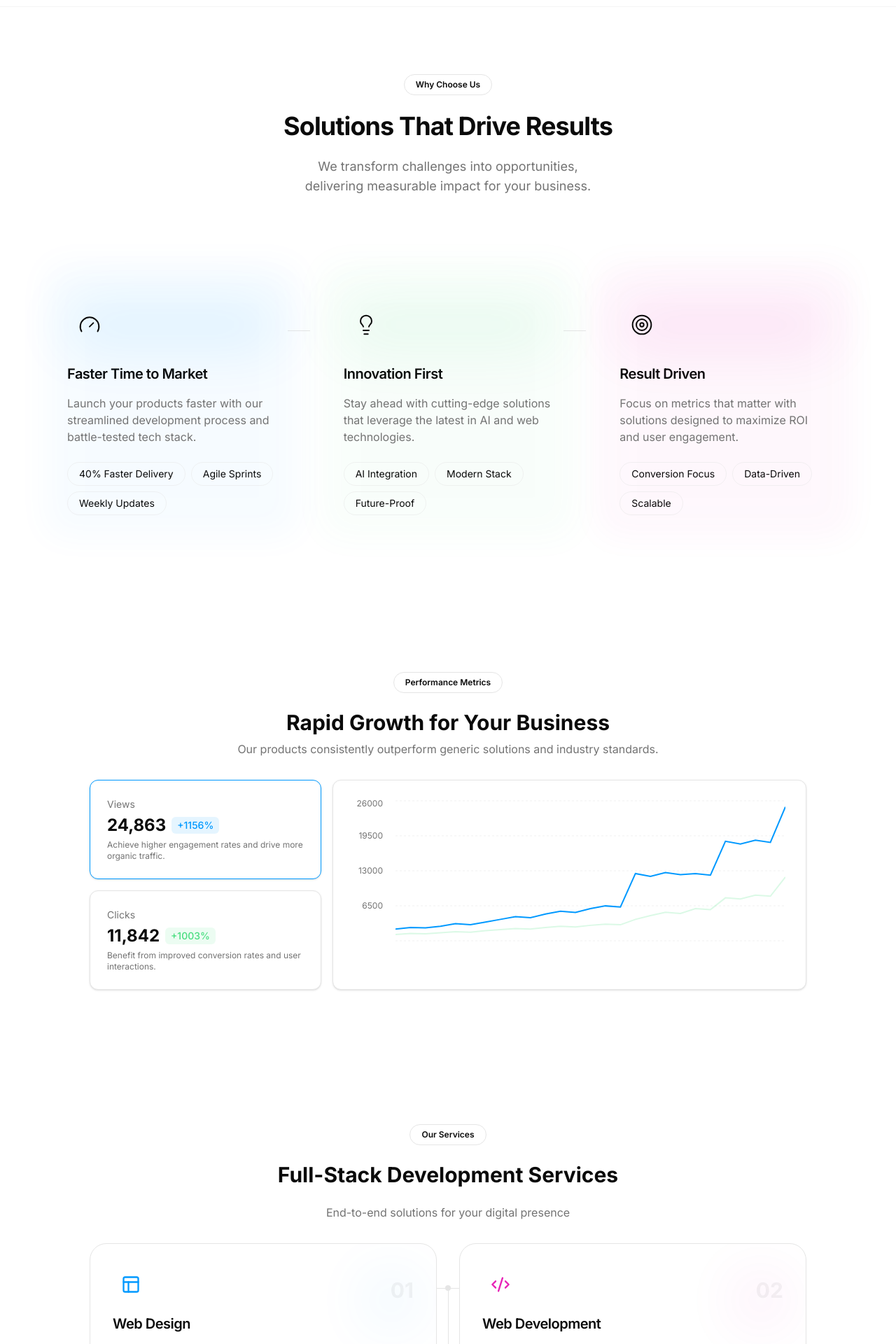
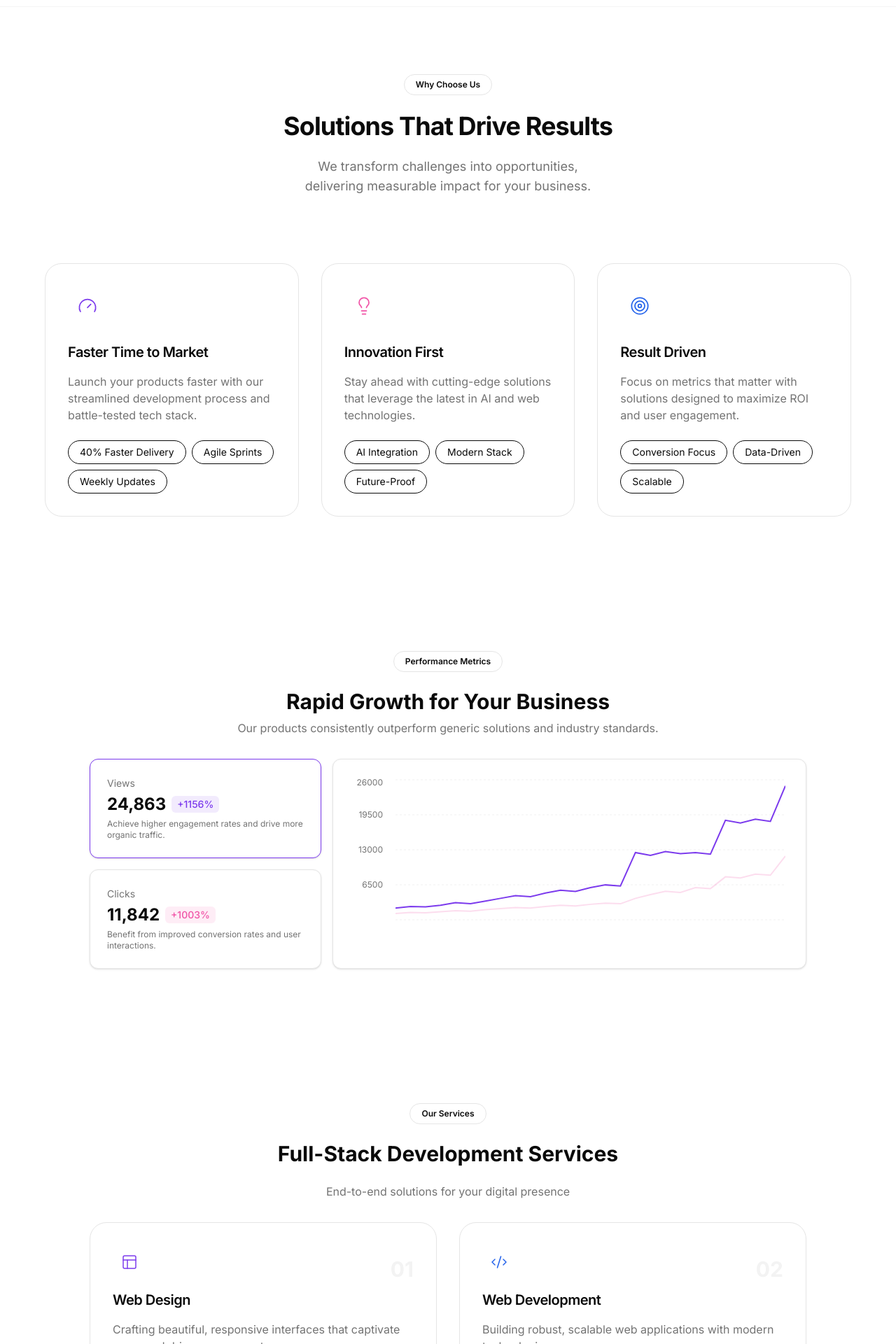
Before and after one commit to sebastiankehle/webvise-landing-page, a Next.js app: page / in a window 1280 px wide. Shown: the part 880-2800 px from the top of the page at 70% size. Built offline with nearby package versions, Linux system fonts and the light colour scheme.

Commit message:
style changes and cleanup

```diff
--- a/src/app/globals.css
+++ b/src/app/globals.css
@@ -23,17 +23,21 @@ body {
     --muted-foreground: 0 0% 45.1%;
     --accent: 0 0% 96.1%;
     --accent-foreground: 0 0% 9%;
-    --accent-3: 315 80% 52%;
 
-    /* Accent colors - same in both themes */
-    --accent-1: 204 100% 50%; /* Vercel blue */
-    --accent-2: 142 69% 58%; /* Vercel green */
-    --ring-accent-1: 204 100% 50% / 0.3;
-    --ring-accent-2: 142 69% 58% / 0.3;
-    --hover-accent-1: 204 100% 50% / 0.1;
-    --hover-accent-2: 142 69% 58% / 0.1;
-    --border-accent-1: 204 100% 50% / 0.2;
-    --border-accent-2: 142 69% 58% / 0.2;
+    /* Light Mode Accent Colors */
+    --accent-1: 262 83% 58%; /* Vibrant Purple */
+    --accent-2: 328 85% 64%; /* Bright Pink */
+    --accent-3: 221 83% 53%; /* Royal Blue */
+    --accent-4: 187 85% 43%; /* Teal */
+    --accent-5: 152 81% 42%; /* Emerald */
+
+    /* Light Mode Ring/Hover/Border variants */
+    --ring-accent-1: 262 83% 58% / 0.3;
+    --ring-accent-2: 328 85% 64% / 0.3;
+    --hover-accent-1: 262 83% 58% / 0.1;
+    --hover-accent-2: 328 85% 64% / 0.1;
+    --border-accent-1: 262 83% 58% / 0.2;
+    --border-accent-2: 328 85% 64% / 0.2;
 
     --destructive: 0 84.2% 60.2%;
     --destructive-foreground: 0 0% 98%;
@@ -59,7 +63,21 @@ body {
     --muted-foreground: 0 0% 63.9%;
     --accent: 0 0% 14.9%;
     --accent-foreground: 0 0% 98%;
-    --accent-3: 315 70% 60%;
+
+    /* Dark Mode Accent Colors */
+    --accent-1: 264 89% 72%; /* Brighter Purple */
+    --accent-2: 328 95% 74%; /* Vivid Pink */
+    --accent-3: 221 93% 67%; /* Bright Blue */
+    --accent-4: 187 92% 55%; /* Bright Teal */
+    --accent-5: 152 85% 55%; /* Bright Emerald */
+
+    /* Dark Mode Ring/Hover/Border variants */
+    --ring-accent-1: 264 89% 72% / 0.3;
+    --ring-accent-2: 328 95% 74% / 0.3;
+    --hover-accent-1: 264 89% 72% / 0.1;
+    --hover-accent-2: 328 95% 74% / 0.1;
+    --border-accent-1: 264 89% 72% / 0.2;
+    --border-accent-2: 328 95% 74% / 0.2;
 
     --destructive: 0 62.8% 30.6%;
     --destructive-foreground: 0 0% 98%;
--- a/src/components/sections/benefits.tsx
+++ b/src/components/sections/benefits.tsx
@@ -33,46 +33,24 @@ export function Benefits({ id }: BenefitsProps) {
             <InView
               key={benefit.title}
               delay={0.15 * ((index + 1) % 3) + 0.1}
-              className="group relative"
+              className="group"
             >
-              {/* Connecting lines */}
-              {index < 2 && (
-                <div className="absolute left-full top-24 hidden h-px w-8 -translate-x-4 bg-border lg:block" />
-              )}
-
-              {/* Card */}
-              <div className="relative h-full space-y-6 rounded-3xl p-8">
-                {/* Glowing background */}
+              <div className="relative h-full space-y-6 rounded-3xl border bg-card p-8 transition-all duration-300 hover:border-foreground/20">
+                {/* Icon */}
                 <div
                   className={cn(
-                    "absolute inset-0 -z-10 rounded-3xl opacity-[0.03] blur-xl transition-opacity duration-500",
-                    "group-hover:opacity-10"
+                    "flex h-14 w-14 items-center justify-center rounded-2xl transition-transform duration-500 group-hover:scale-110",
+                    "bg-background"
                   )}
-                  style={{ background: benefit.color }}
-                />
-
-                {/* Icon */}
-                <div className="relative">
-                  <div
-                    className={cn(
-                      "absolute inset-0 opacity-10 blur-2xl transition-opacity duration-500",
-                      "group-hover:opacity-25"
-                    )}
-                    style={{ background: benefit.color }}
+                  style={{
+                    boxShadow: `inset 0 0 0 1px ${benefit.color}20`,
+                  }}
+                >
+                  <benefit.icon
+                    className="h-7 w-7"
+                    style={{ color: benefit.color }}
+                    strokeWidth={1.5}
                   />
-                  <div
-                    className={cn(
-                      "relative flex h-16 w-16 items-center justify-center rounded-2xl transition-transform duration-500",
-                      "group-hover:scale-110"
-                    )}
-                    style={{ background: `${benefit.color}08` }}
-                  >
-                    <benefit.icon
-                      className="h-8 w-8"
-                      style={{ color: `${benefit.color}CC` }}
-                      strokeWidth={1.5}
-                    />
-                  </div>
                 </div>
 
                 {/* Content */}
@@ -89,10 +67,14 @@ export function Benefits({ id }: BenefitsProps) {
                     <div
                       key={metric}
                       className={cn(
-                        "rounded-full px-4 py-1.5 text-sm transition-colors duration-300",
-                        "border border-border/50",
+                        "rounded-full px-4 py-1.5 text-sm",
+                        "border transition-colors duration-300",
                         "group-hover:border-border"
                       )}
+                      style={{
+                        borderColor: `${benefit.color}10`,
+                        background: `${benefit.color}05`,
+                      }}
                     >
                       {metric}
                     </div>
--- a/src/components/sections/process.tsx
+++ b/src/components/sections/process.tsx
@@ -11,31 +11,20 @@ interface ProcessProps {
 }
 
 export function Process({ id }: ProcessProps) {
-  // Helper function to get accent color based on index
   const getAccentColor = (index: number) => {
-    switch (index % 3) {
+    switch (index) {
       case 0:
-        return "text-[hsl(var(--accent-1))]";
+        return "text-[hsl(var(--accent-1))]"; // Purple
       case 1:
-        return "text-[hsl(var(--accent-2))]";
+        return "text-[hsl(var(--accent-2))]"; // Pink
       case 2:
-        return "text-[hsl(var(--accent-3))]";
+        return "text-[hsl(var(--accent-3))]"; // Blue
+      case 3:
+        return "text-[hsl(var(--accent-4))]"; // Teal
+      case 4:
+        return "text-[hsl(var(--accent-5))]"; // Emerald
       default:
-        return "";
-    }
-  };
-
-  // Helper function to get accent background based on index
-  const getAccentBg = (index: number) => {
-    switch (index % 3) {
-      case 0:
-        return "bg-[hsl(var(--accent-1))]";
-      case 1:
-        return "bg-[hsl(var(--accent-2))]";
-      case 2:
-        return "bg-[hsl(var(--accent-3))]";
-      default:
-        return "";
+        return "text-foreground";
     }
   };
 
@@ -55,19 +44,13 @@ export function Process({ id }: ProcessProps) {
         </div>
 
         <div className="relative mt-16">
-          {/* Connecting Line */}
-          <div
-            className={cn(
-              "absolute left-0 top-24 hidden h-[1px] w-full transition-colors duration-300 md:block"
-            )}
-          >
-            <div className="relative h-full w-full">
-              <div className="absolute h-full w-full bg-border/50" />
-              <div className="absolute h-full w-1/5 animate-[flow_3s_ease-in-out_infinite] bg-gradient-to-r from-transparent via-border to-transparent" />
+          <div className="absolute left-0 right-0 top-12 hidden h-px md:block">
+            <div className="mx-auto max-w-[calc(100%-4rem)]">
+              <div className="h-px bg-border/50" />
             </div>
           </div>
 
-          <div className="grid grid-cols-1 gap-4 md:grid-cols-5">
+          <div className="grid grid-cols-1 gap-6 md:grid-cols-5">
             {processContent.steps.slice(0, 5).map((step, index) => (
               <InView
                 key={step.title}
@@ -76,66 +59,30 @@ export function Process({ id }: ProcessProps) {
               >
                 <Card
                   className={cn(
-                    "relative overflow-hidden p-6",
-                    "transition-all duration-500",
+                    "relative flex h-full flex-col p-6",
+                    "transition-all duration-300",
                     "border-border/50 hover:border-border",
-                    "before:absolute before:left-1/2 before:top-0 before:h-4 before:w-[1px] before:-translate-x-1/2 before:bg-border/50 before:content-[''] md:before:hidden",
-                    index !== 0 && "mt-8 md:mt-0",
-                    index % 2 === 0 ? "md:translate-y-8" : "md:-translate-y-8"
+                    index !== 0 && "mt-8 md:mt-0"
                   )}
                 >
-                  {/* Animated Background */}
                   <div
                     className={cn(
-                      "absolute inset-0 -z-10 opacity-0 transition-opacity duration-500 group-hover:opacity-100",
-                      "bg-gradient-to-br from-transparent via-[hsl(var(--accent-1))]/5 to-transparent",
-                      index % 3 === 1 && "via-[hsl(var(--accent-2))]/5",
-                      index % 3 === 2 && "via-[hsl(var(--accent-3))]/5"
-                    )}
-                  />
-
-                  <div className="space-y-4">
-                    {/* Step Number */}
-                    <span
-                      className={cn(
-                        "block text-sm font-medium",
-                        getAccentColor(index)
-                      )}
-                    >
-                      Step {(index + 1).toString().padStart(2, "0")}
-                    </span>
-
-                    {/* Icon */}
-                    <div
-                      className={cn(
-                        "flex h-10 w-10 items-center justify-center rounded-xl transition-transform duration-500 group-hover:scale-110",
-                        getAccentBg(index) + "/10"
+                      "inline-flex rounded-2xl p-3",
+                      "transition-transform duration-300 group-hover:scale-105"
                     )}
                   >
                     <step.icon
-                        className={cn("h-5 w-5", getAccentColor(index))}
+                      className={cn("h-6 w-6", getAccentColor(index))}
                       strokeWidth={1.5}
                     />
                   </div>
 
-                    {/* Content */}
-                    <div className="space-y-2">
-                      <h3 className="text-lg font-semibold">{step.title}</h3>
+                  <div className="flex-1">
+                    <h3 className="mb-2 text-lg font-semibold">{step.title}</h3>
                     <p className="text-sm text-muted-foreground">
                       {step.description}
                     </p>
                   </div>
-                  </div>
-
-                  {/* Bottom Accent */}
-                  <div
-                    className={cn(
-                      "absolute bottom-0 left-0 h-0.5 w-full opacity-0 transition-opacity duration-500 group-hover:opacity-100",
-                      "bg-gradient-to-r from-transparent via-[hsl(var(--accent-1))]/50 to-transparent",
-                      index % 3 === 1 && "via-[hsl(var(--accent-2))]/50",
-                      index % 3 === 2 && "via-[hsl(var(--accent-3))]/50"
-                    )}
-                  />
                 </Card>
               </InView>
             ))}
--- a/src/components/sections/services.tsx
+++ b/src/components/sections/services.tsx
@@ -10,6 +10,21 @@ interface ServicesProps {
 }
 
 export function Services({ id }: ServicesProps) {
+  const getAccentColor = (index: number) => {
+    switch (index) {
+      case 0:
+        return "text-[hsl(var(--accent-1))]"; // Purple
+      case 1:
+        return "text-[hsl(var(--accent-3))]"; // Blue
+      case 2:
+        return "text-[hsl(var(--accent-4))]"; // Teal
+      case 3:
+        return "text-[hsl(var(--accent-5))]"; // Emerald
+      default:
+        return "text-foreground";
+    }
+  };
+
   return (
     <section id={id} className="relative px-4 py-24">
       <InView className="mx-auto max-w-5xl space-y-8">
@@ -29,80 +44,57 @@ export function Services({ id }: ServicesProps) {
         </div>
 
         <div className="mt-20 grid gap-8 sm:grid-cols-2">
-          <div className="pointer-events-none absolute inset-0 hidden sm:block">
-            <div className="absolute left-[calc(25%+1.5rem)] right-[calc(25%+1.5rem)] top-[calc(25%+4rem)] h-px bg-border" />
-            <div className="absolute left-[calc(25%+1.5rem)] right-[calc(25%+1.5rem)] top-[calc(75%+4rem)] h-px bg-border" />
-            <div className="absolute bottom-[calc(25%-4rem)] left-1/2 top-[calc(25%+4rem)] w-px bg-border" />
-            <div className="absolute left-1/2 top-[calc(25%+4rem)] h-2 w-2 -translate-x-1/2 -translate-y-1/2 rounded-full bg-border" />
-            <div className="absolute left-1/2 top-[calc(75%+4rem)] h-2 w-2 -translate-x-1/2 -translate-y-1/2 rounded-full bg-border" />
-          </div>
-
           {servicesContent.services.map((service, index) => (
             <InView key={service.title} delay={0.1 * (index + 1)}>
               <div
                 className={cn(
                   "group relative overflow-hidden rounded-3xl border bg-card p-8",
-                  "transition-colors duration-300",
+                  "transition-all duration-300",
                   "hover:border-foreground/20"
                 )}
               >
                 <div className="relative space-y-4">
+                  {/* Icon */}
                   <div
                     className={cn(
-                      "inline-flex rounded-2xl bg-background/50 p-3"
+                      "inline-flex rounded-2xl p-3",
+                      "transition-transform duration-300 group-hover:scale-105"
                     )}
                   >
                     <service.icon
-                      className={cn(
-                        "h-7 w-7",
-                        index === 0 && "text-[hsl(var(--accent-1))]",
-                        index === 1 && "text-[hsl(var(--accent-3))]",
-                        index === 2 && "text-[hsl(var(--accent-2))]",
-                        index === 3 && "text-zinc-400"
-                      )}
+                      className={cn("h-6 w-6", getAccentColor(index))}
+                      strokeWidth={1.5}
                     />
                   </div>
 
+                  {/* Number */}
                   <div className="absolute right-0 top-0">
                     <span className="text-3xl font-bold text-foreground/5">
                       {(index + 1).toString().padStart(2, "0")}
                     </span>
                   </div>
 
+                  {/* Content */}
                   <h3 className="text-lg font-semibold tracking-tight sm:text-xl">
                     {service.title}
                   </h3>
                   <p className="text-muted-foreground">{service.description}</p>
 
+                  {/* Features */}
                   <ul className="grid gap-2 pt-4 sm:grid-cols-2">
                     {service.features.map((feature) => (
                       <li
                         key={feature}
                         className={cn(
-                          "rounded-full border px-3 py-1.5 text-sm",
-                          "text-muted-foreground/80",
-                          "flex items-center justify-center text-center"
+                          "flex items-center justify-center rounded-full border px-3 py-1.5 text-center text-sm",
+                          "text-muted-foreground/80 transition-colors duration-300",
+                          "group-hover:border-border"
                         )}
                       >
                         {feature}
                       </li>
                     ))}
                   </ul>
-
-                  <div
-                    className="pointer-events-none absolute -right-4 -top-4 h-24 w-24 rounded-full bg-gradient-to-br opacity-5 blur-2xl transition-opacity group-hover:opacity-10"
-                    style={{
-                      background:
-                        index === 0
-                          ? "hsl(var(--accent-1))"
-                          : index === 1
-                            ? "hsl(var(--accent-3))"
-                            : index === 2
-                              ? "hsl(var(--accent-2))"
-                              : "hsl(var(--muted))",
-                    }}
-                  />
-                  <div className="absolute -z-10 h-full w-full bg-gradient-to-br from-foreground/[0.01] to-foreground/[0.02] opacity-0 transition-opacity group-hover:opacity-100" />
                 </div>
               </div>
             </InView>
--- a/src/components/sections/solutions.tsx
+++ b/src/components/sections/solutions.tsx
@@ -15,26 +15,13 @@ export function Solutions({ id }: SolutionsProps) {
   const getAccentColor = (index: number) => {
     switch (index) {
       case 0:
-        return "text-[hsl(var(--accent-1))]";
+        return "text-[hsl(var(--accent-1))]"; // Purple for first card
       case 1:
-        return "text-[hsl(var(--accent-2))]";
+        return "text-[hsl(var(--accent-2))]"; // Pink for middle (featured) card
       case 2:
-        return "text-[hsl(var(--accent-3))]";
+        return "text-[hsl(var(--accent-3))]"; // Blue for last card
       default:
-        return "";
-    }
-  };
-
-  const getAccentBg = (index: number) => {
-    switch (index) {
-      case 0:
-        return "bg-[hsl(var(--accent-1))]";
-      case 1:
-        return "bg-[hsl(var(--accent-2))]";
-      case 2:
-        return "bg-[hsl(var(--accent-3))]";
-      default:
-        return "";
+        return "text-foreground";
     }
   };
 
@@ -68,6 +55,7 @@ export function Solutions({ id }: SolutionsProps) {
                     "lg:scale-105",
                     "lg:-mt-4 lg:mb-4",
                     "lg:h-[39rem]",
+                    "border-[hsl(var(--accent-2))]",
                   ]
                 )}
               >
@@ -86,8 +74,8 @@ export function Solutions({ id }: SolutionsProps) {
                 <div className="mb-6 space-y-4">
                   <div
                     className={cn(
-                      "w-fit rounded-2xl p-3 transition-colors",
-                      getAccentBg(index) + "/10"
+                      "inline-flex rounded-2xl p-3",
+                      "transition-transform duration-300 group-hover:scale-105"
                     )}
                   >
                     <solution.icon
@@ -120,14 +108,9 @@ export function Solutions({ id }: SolutionsProps) {
                       key={feature.title}
                       className="grid grid-cols-[auto,1fr] items-start gap-4"
                     >
-                      <div
-                        className={cn(
-                          "rounded-lg p-2",
-                          getAccentBg(index) + "/5"
-                        )}
-                      >
+                      <div className="rounded-lg p-2">
                         <feature.icon
-                          className={cn("h-4 w-4", getAccentColor(index))}
+                          className="h-4 w-4 text-foreground"
                           strokeWidth={1.5}
                         />
                       </div>
--- a/src/components/ui/progress.tsx
+++ b/src/components/ui/progress.tsx
@@ -7,7 +7,13 @@ import { cn } from "@/lib/utils";
 
 interface ProgressProps
   extends React.ComponentPropsWithoutRef<typeof ProgressPrimitive.Root> {
-  variant?: "default" | "accent1" | "accent2" | "accent3";
+  variant?:
+    | "default"
+    | "accent1"
+    | "accent2"
+    | "accent3"
+    | "accent4"
+    | "accent5";
 }
 
 const Progress = React.forwardRef<
@@ -23,6 +29,8 @@ const Progress = React.forwardRef<
         "bg-[hsl(var(--accent-1))]/20": variant === "accent1",
         "bg-[hsl(var(--accent-2))]/20": variant === "accent2",
         "bg-[hsl(var(--accent-3))]/20": variant === "accent3",
+        "bg-[hsl(var(--accent-4))]/20": variant === "accent4",
+        "bg-[hsl(var(--accent-5))]/20": variant === "accent5",
       },
       className
     )}
@@ -36,6 +44,8 @@ const Progress = React.forwardRef<
           "bg-[hsl(var(--accent-1))]": variant === "accent1",
           "bg-[hsl(var(--accent-2))]": variant === "accent2",
           "bg-[hsl(var(--accent-3))]": variant === "accent3",
+          "bg-[hsl(var(--accent-4))]": variant === "accent4",
+          "bg-[hsl(var(--accent-5))]": variant === "accent5",
         },
         "relative after:absolute after:inset-0 after:animate-[shimmer_2s_infinite] after:bg-gradient-to-r after:from-transparent after:via-white/10 after:to-transparent"
       )}
--- a/src/content/process.ts
+++ b/src/content/process.ts
@@ -16,30 +16,35 @@ export const processContent = {
       description:
         "We dive deep into your requirements, goals and vision to create the perfect roadmap.",
       icon: Lightbulb,
+      color: "var(--accent-1)",
     },
     {
       title: "Design",
       description:
         "Crafting the architecture and user experience that brings your vision to life.",
       icon: Puzzle,
+      color: "var(--accent-2)",
     },
     {
       title: "Development",
       description:
         "Building your solution using cutting-edge technologies and best practices.",
       icon: Code2,
+      color: "var(--accent-3)",
     },
     {
       title: "Testing",
       description:
         "Rigorous testing and performance optimization for a flawless experience.",
       icon: HeartHandshake,
+      color: "var(--accent-4)",
     },
     {
       title: "Launch",
       description:
         "Seamless deployment and monitoring to ensure everything runs perfectly.",
       icon: Rocket,
+      color: "var(--accent-5)",
     },
   ],
 } as const;
```
Also changed, not shown: src/components/sections/contact.tsx (+6 -18 lines), src/components/sections/hero.tsx (+0 -18 lines), 1 other file (tests, documents, lock files or other folders). Lines whose indentation alone changed are shown as unchanged.
